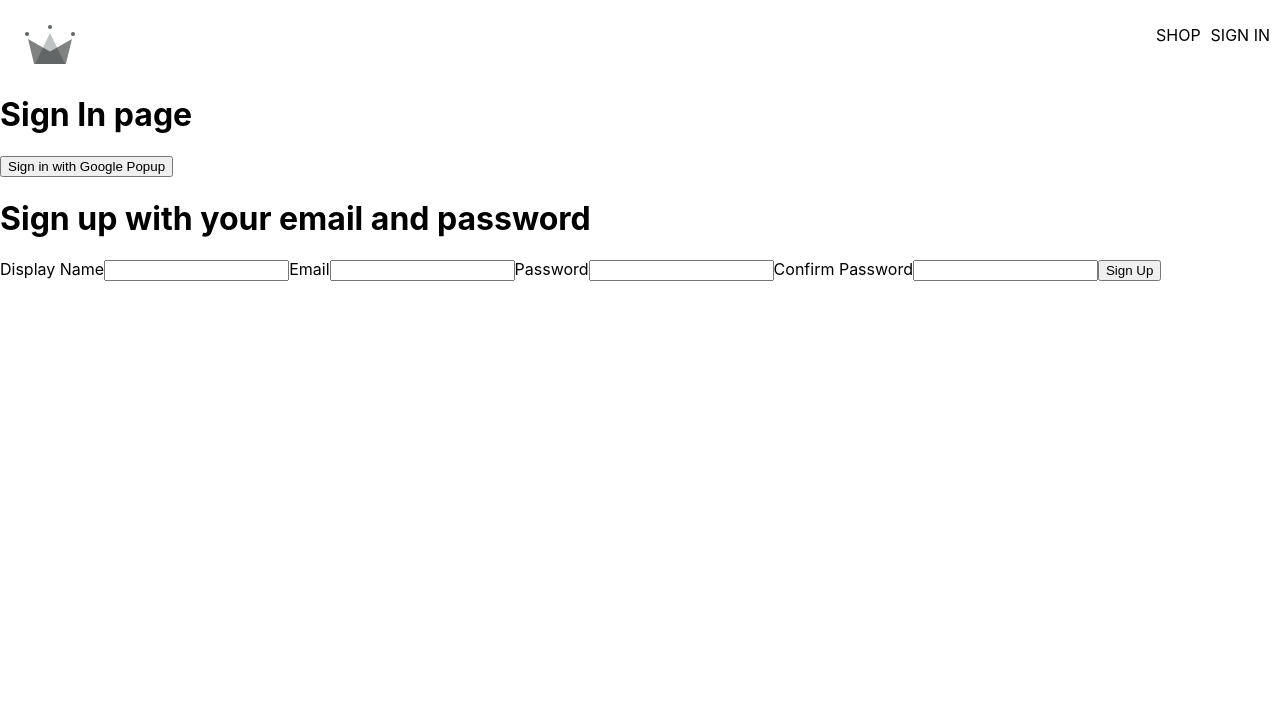
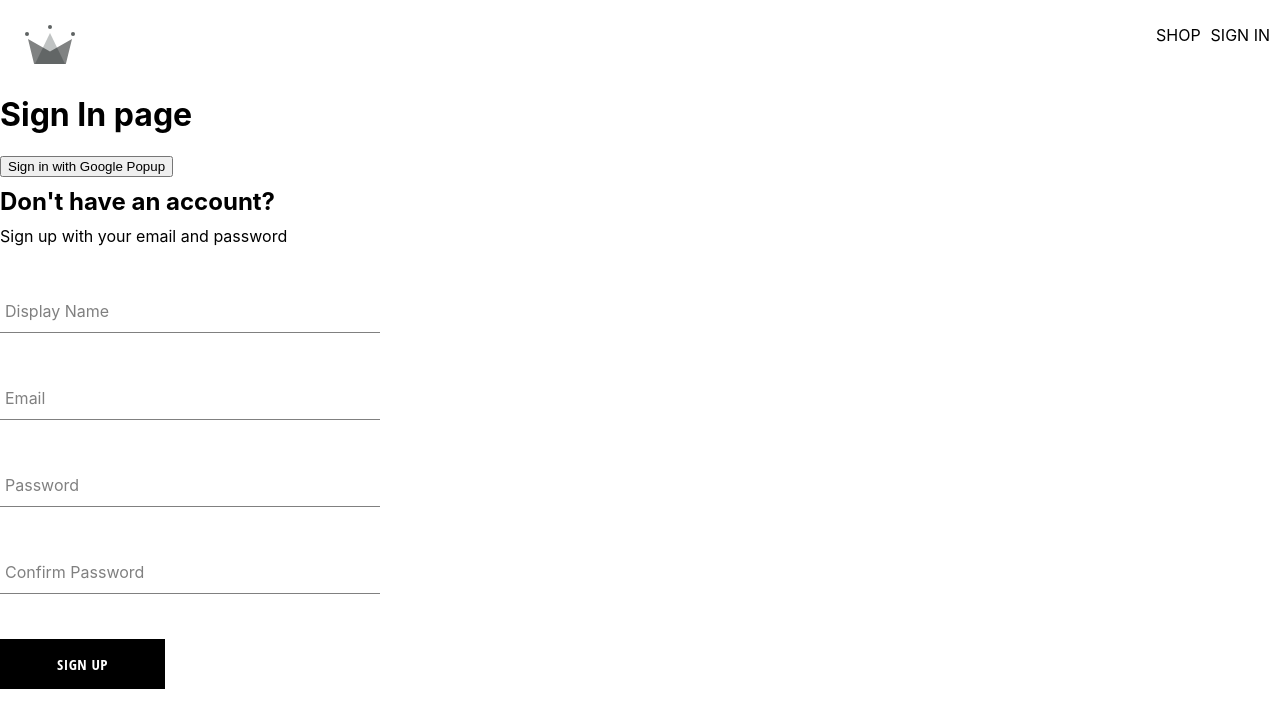
Before and after one commit to abluzad/crown-clothing, a React (Create React App) app: page /sign-in in a window 1280 px wide. Shown: the top 728 px of the page. Built offline with nearby package versions, Linux system fonts and the light colour scheme.

Commit message:
finished the sign-up component and the button component

```diff
--- /dev/null
+++ b/src/components/button/button.component.jsx
@@ -0,0 +1,19 @@
+import "./button.style.scss";
+
+const BUTTON_TYPE_CLASSES = {
+  google: "google-sign-in",
+  inverted: "inverted",
+};
+
+const Button = ({ children, buttonType, ...otherProps }) => {
+  return (
+    <button
+      className={`button-container ${BUTTON_TYPE_CLASSES[buttonType]}`}
+      {...otherProps}
+    >
+      {children}
+    </button>
+  );
+};
+
+export default Button;
--- /dev/null
+++ b/src/components/button/button.style.scss
@@ -0,0 +1,46 @@
+.button-container {
+  min-width: 165px;
+  width: auto;
+  height: 50px;
+  letter-spacing: 0.5px;
+  line-height: 50px;
+  padding: 0 35px 0 35px;
+  font-size: 15px;
+  background-color: black;
+  color: white;
+  text-transform: uppercase;
+  font-family: "Open Sans Condensed";
+  font-weight: bolder;
+  border: none;
+  cursor: pointer;
+  display: flex;
+  justify-content: center;
+
+  &:hover {
+    background-color: white;
+    color: black;
+    border: 1px solid black;
+  }
+
+  &.google-sign-in {
+    background-color: #4285f4;
+    color: white;
+
+    &:hover {
+      background-color: #357ae8;
+      border: none;
+    }
+  }
+
+  &.inverted {
+    background-color: white;
+    color: black;
+    border: 1px solid black;
+
+    &:hover {
+      background-color: black;
+      color: white;
+      border: none;
+    }
+  }
+}
--- /dev/null
+++ b/src/components/form-input/form-input.component.jsx
@@ -0,0 +1,20 @@
+import "./form-input.style.scss";
+
+const FormInput = ({ label, ...otherProps }) => {
+  return (
+    <div className="group">
+      <input className="form-input" {...otherProps} />
+      {label && (
+        <label
+          className={`${
+            otherProps.value.length ? "shrink" : ""
+          }form-input-label`}
+        >
+          {label}
+        </label>
+      )}
+    </div>
+  );
+};
+
+export default FormInput;
--- /dev/null
+++ b/src/components/form-input/form-input.style.scss
@@ -0,0 +1,54 @@
+$sub-color: grey;
+$main-color: black;
+
+@mixin shrinkLabel {
+  top: -14px;
+  font-size: 12px;
+  color: $main-color;
+}
+
+.group {
+  position: relative;
+  margin: 45px 0;
+
+  .form-input {
+    background: none;
+    background-color: white;
+    color: $sub-color;
+    font-size: 18px;
+    padding: 10px 10px 10px 5px;
+    display: block;
+    width: 100%;
+    border: none;
+    border-radius: 0;
+    border-bottom: 1px solid $sub-color;
+    margin: 25px 0;
+
+    &:focus {
+      outline: none;
+    }
+
+    &:focus ~ .form-input-label {
+      @include shrinkLabel();
+    }
+  }
+
+  input[type="password"] {
+    letter-spacing: 0.3em;
+  }
+
+  .form-input-label {
+    color: $sub-color;
+    font-size: 16px;
+    font-weight: normal;
+    position: absolute;
+    pointer-events: none;
+    left: 5px;
+    top: 10px;
+    transition: 300ms ease all;
+
+    &.shrink {
+      @include shrinkLabel();
+    }
+  }
+}
--- a/src/components/sign-in-form/sign-up-form.component.jsx
+++ b/src/components/sign-up-form/sign-up-form.component.jsx
@@ -1,9 +1,15 @@
 import { useState } from "react";
+
+import FormInput from "../form-input/form-input.component";
+
+import Button from "../button/button.component";
 
 import {
   createAuthUserWithEmailAndPassword,
   createUserDocument,
 } from "../../utils/firebase/firebase.utils";
+
+import "./sign-up-form.style.scss";
 
 const defaultFormFields = {
   displayName: "",
@@ -54,11 +60,12 @@
   };
 
   return (
-    <div>
-      <h1>Sign up with your email and password</h1>
+    <div className="sign-up-container">
+      <h2>Don't have an account?</h2>
+      <span>Sign up with your email and password</span>
       <form onSubmit={handleSubmit}>
-        <label>Display Name</label>
-        <input
+        <FormInput
+          label="Display Name"
           type="text"
           required
           onChange={handleChange}
@@ -66,8 +73,8 @@
           value={displayName}
         />
 
-        <label>Email</label>
-        <input
+        <FormInput
+          label="Email"
           type="email"
           required
           onChange={handleChange}
@@ -75,8 +82,8 @@
           value={email}
         />
 
-        <label>Password</label>
-        <input
+        <FormInput
+          label="Password"
           type="password"
           required
           onChange={handleChange}
@@ -84,15 +91,15 @@
           value={password}
         />
 
-        <label>Confirm Password</label>
-        <input
+        <FormInput
+          label="Confirm Password"
           type="password"
           required
           onChange={handleChange}
           name="confirmPassword"
           value={confirmPassword}
         />
-        <button type="submit">Sign Up</button>
+        <Button type="submit">Sign Up</Button>
       </form>
     </div>
   );
--- /dev/null
+++ b/src/components/sign-up-form/sign-up-form.style.scss
@@ -0,0 +1,9 @@
+.sign-up-container {
+  display: flex;
+  flex-direction: column;
+  width: 380px;
+
+  h2 {
+    margin: 10px 0;
+  }
+}
--- a/src/routes/sign-in/signIn.component.jsx
+++ b/src/routes/sign-in/signIn.component.jsx
@@ -2,7 +2,7 @@
   singInWithGooglePopup,
   createUserDocument,
 } from "../../utils/firebase/firebase.utils";
-import SignUpForm from "../../components/sign-in-form/sign-up-form.component";
+import SignUpForm from "../../components/sign-up-form/sign-up-form.component";
 
 const SignIn = () => {
   const logGoogleUser = async () => {
```
